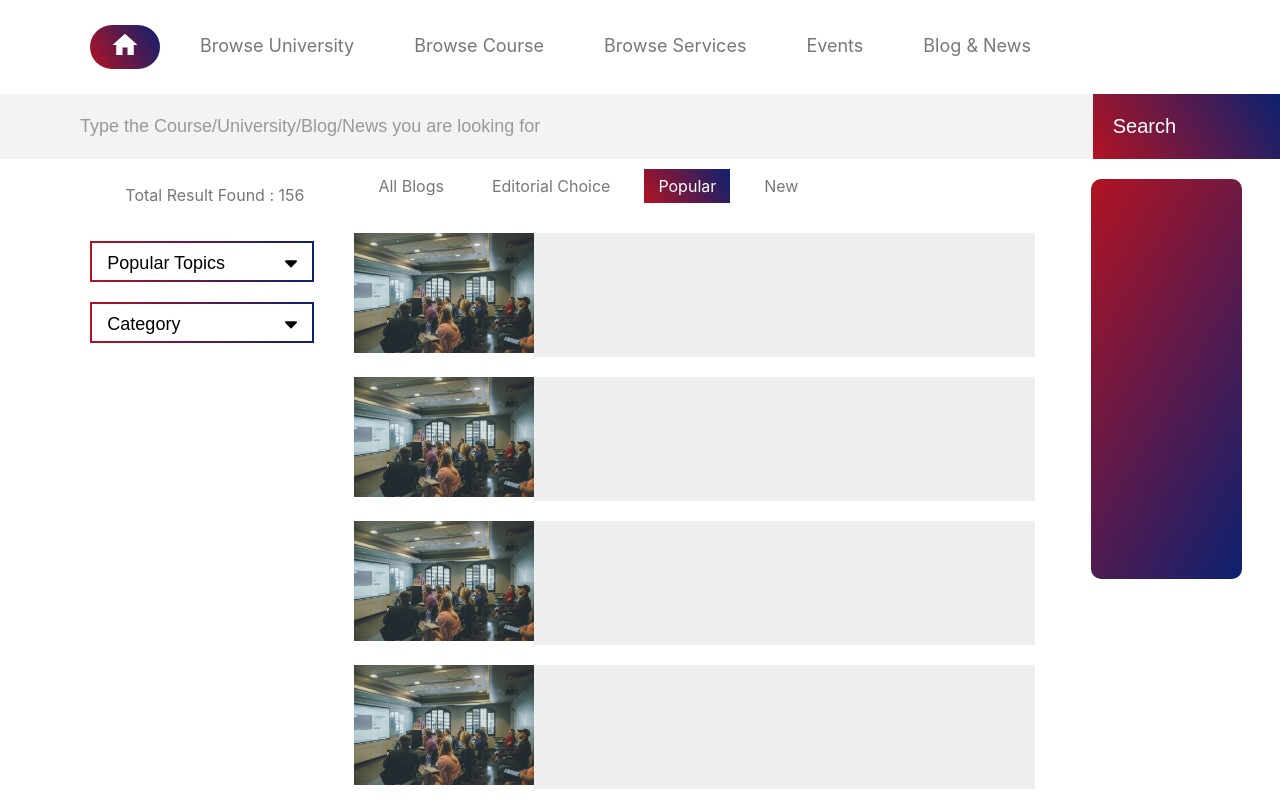
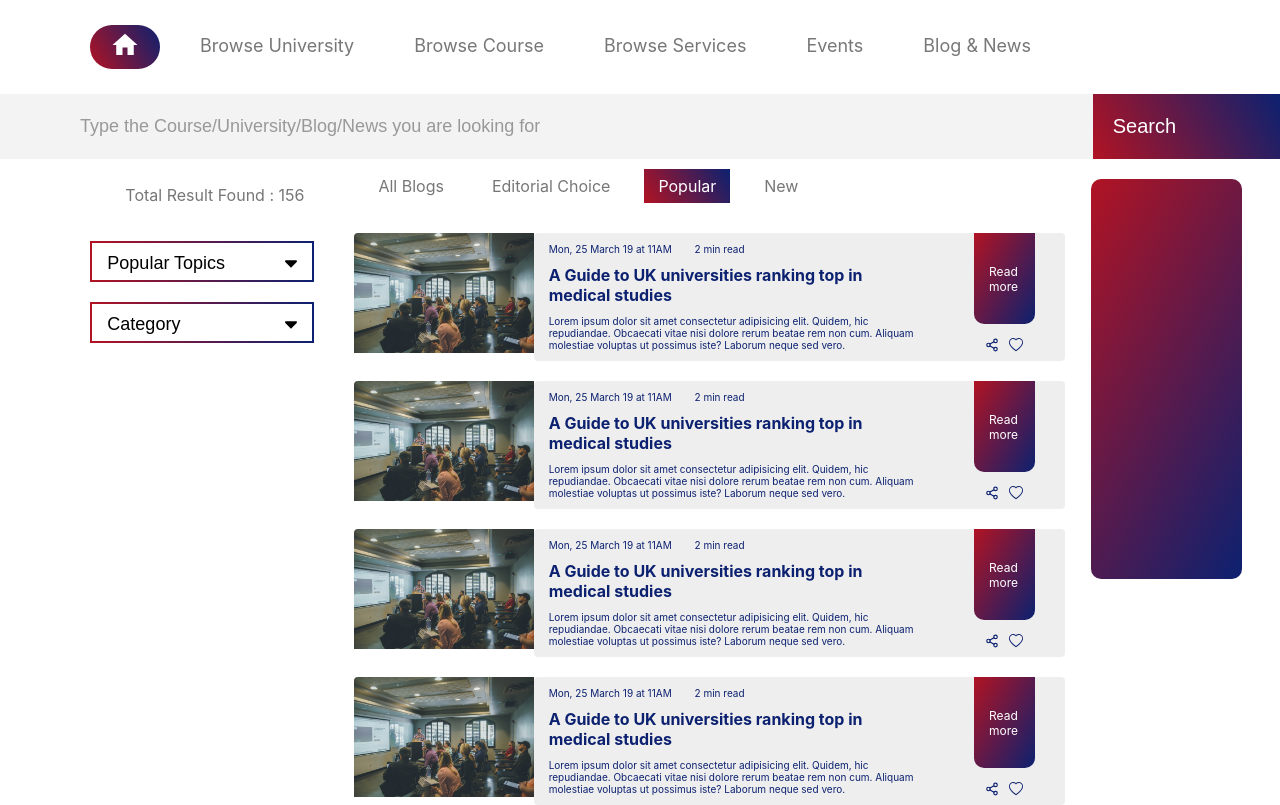
Before and after one commit to ShivanshuAtGit/cspar-task, a React (Create React App) app: page / in a window 1280 px wide. Shown: the top 805 px of the page. Built offline with nearby package versions, Linux system fonts and the light colour scheme.

Commit message:
card is created

```diff
--- a/src/components/Card/index.jsx
+++ b/src/components/Card/index.jsx
@@ -1,4 +1,6 @@
 import React from "react";
+import { FiShare2 } from "@react-icons/all-files/fi/FiShare2";
+import { BsHeart } from "@react-icons/all-files/bs/BsHeart";
 import "./style.css";
 
 const Card = () => {
@@ -7,7 +9,30 @@ const Card = () => {
       <div className="card-image-block">
         <img className="card-image" src="image/pic3.jpg" />
       </div>
-      <div className="card-content-section"></div>
+      <div className="card-content-section">
+        <div className="card-content">
+          <p className="card-time-p">
+            Mon, 25 March 19 at 11AM <span>2 min read</span>
+          </p>
+          <h4 className="card-description">
+            A Guide to UK universities ranking top in medical studies
+          </h4>
+          <p className="card-time-p">
+            Lorem ipsum dolor sit amet consectetur adipisicing elit. Quidem, hic
+            repudiandae. Obcaecati vitae nisi dolore rerum beatae rem non cum.
+            Aliquam molestiae voluptas ut possimus iste? Laborum neque sed vero.
+          </p>
+        </div>
+        <div className="card-read-section">
+          <div className="read-more-tag">
+            <p> Read more</p>
+          </div>
+          <div>
+            <FiShare2 className="icon-style" />
+            <BsHeart className="icon-style" />
+          </div>
+        </div>
+      </div>
     </div>
   );
 };
--- a/src/components/Card/style.css
+++ b/src/components/Card/style.css
@@ -2,10 +2,13 @@
   width: 100%;
   display: flex;
   margin: 20px 0;
+  border-radius: 4px;
+  overflow: hidden;
 }
 
 .card:hover .card-content-section {
   background-color: #b11323;
+  color: white;
 }
 
 .card-image-block {
@@ -20,4 +23,56 @@
 .card-content-section {
   background-color: #eee;
   flex-basis: 70%;
+  color: #0c2170;
+  padding: 0 15px;
+  display: flex;
+  border-radius: 4px;
+  overflow: hidden;
 }
+
+.card-time-p {
+  font-size: 10px;
+}
+
+.card-time-p span {
+  padding-left: 20px;
+}
+
+.card-description {
+  margin: 0;
+}
+
+.card-content {
+  flex-basis: 80%;
+  padding-right: 40px;
+}
+
+.card-read-section {
+  flex-basis: 20%;
+  display: flex;
+  justify-content: space-between;
+  flex-direction: column;
+  align-items: center;
+}
+
+.read-more-tag {
+  background: linear-gradient(120deg, #b11323, #0c2170);
+  border-radius: 0 0 10px 10px;
+  color: white;
+}
+
+.read-more-tag p {
+  font-size: 12px;
+  width: 50%;
+  margin: 50% auto;
+}
+
+.card:hover .read-more-tag {
+  color: #b11323;
+  background: white;
+}
+
+.icon-style {
+  font-size: 14px;
+  margin: 5px;
+}
```
